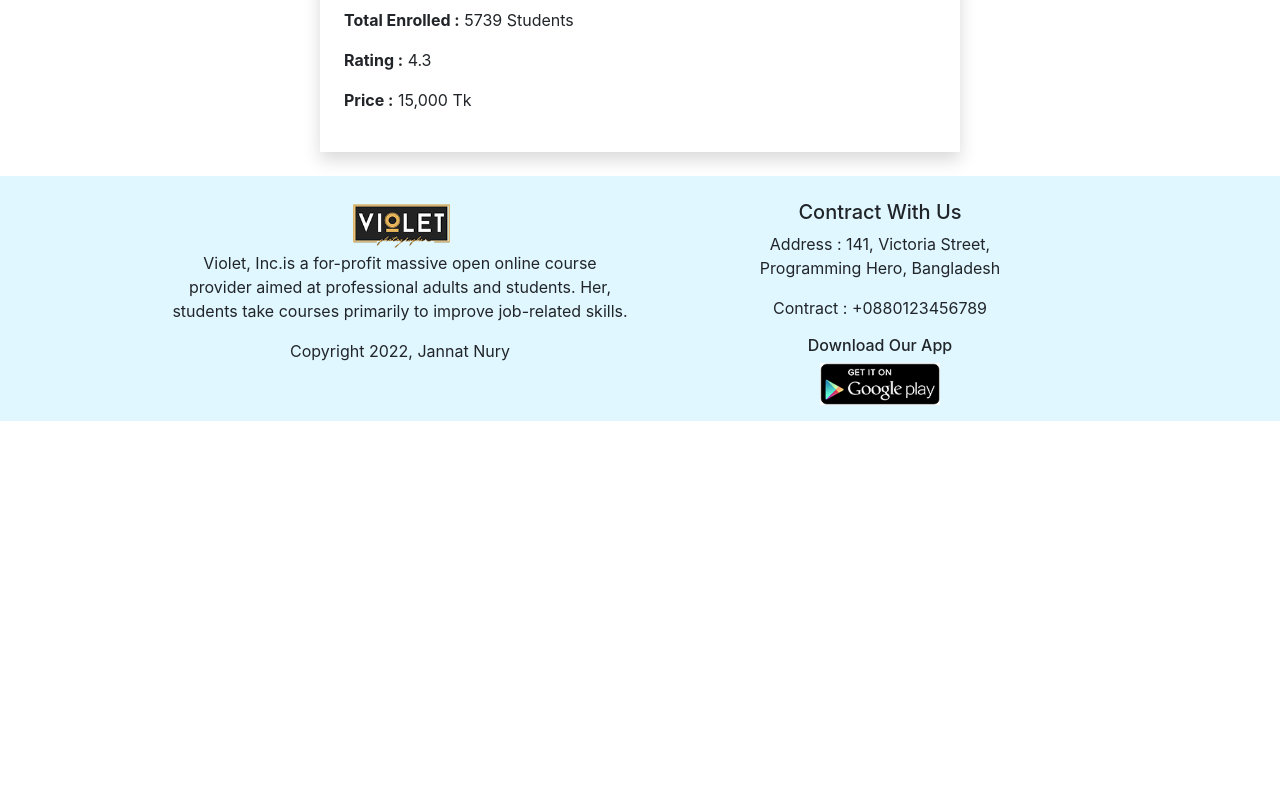
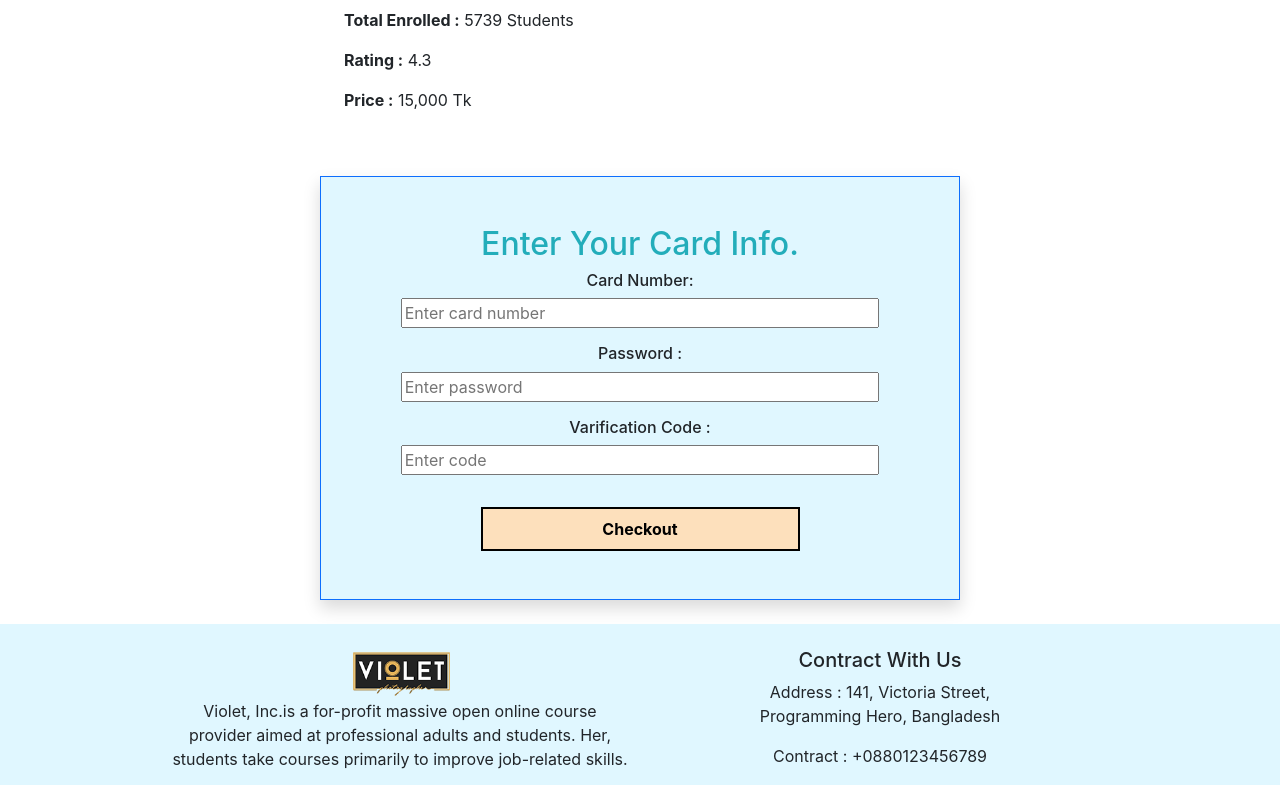
Before and after one commit to jannatnury/violet, a React (Create React App) app: page /home in a window 1280 px wide. Shown: the part 3516-4301 px from the top of the page. Before the commit the page ends 3937 px from the top, so only its background shows below. Built offline with nearby package versions, Linux system fonts and the light colour scheme.

Commit message:
checkout form added

```diff
--- a/src/components/CheckOut/CheckOut.css
+++ b/src/components/CheckOut/CheckOut.css
@@ -1,7 +1,18 @@
+/* image style */
 .checkout-img{
     width: 350px;
     height: 250px;
 }
+
+/* form styles */
+.checkout-container{
+    background-color: #E0F7FF;
+}
+.checkout-btn{
+    border: 2px solid ;
+    background-color: #fde0bc;
+}
+/* moboile responsive */
 @media screen and (max-width:576px) {
     .checkout-img{
         width: 250px;
--- a/src/components/CheckOut/CheckOut.js
+++ b/src/components/CheckOut/CheckOut.js
@@ -1,6 +1,7 @@
 import React from 'react';
 import './CheckOut.css';
 import img from '../../assets/images/checkout1.jpg';
+import { Link } from 'react-router-dom';
 
 const CheckOut = () => {
     return (
@@ -9,7 +10,7 @@ const CheckOut = () => {
             <div className='w-50 m-auto my-3'>
                 <img className='checkout-img shadow mt-3' src={img} alt="" />
             </div>
-            <div className='w-50 m-auto mt-3 d-flex flex-column align-items-start shadow p-4 mb-4'>
+            <div className='w-50 m-auto mt-3 d-flex flex-column align-items-start p-4 mb-4'>
                 <h2>Complete Photography Cource</h2>
                 <h5>Instructor : <span className='text-secondary'>Jannat Nury</span> </h5>
                 <h4>Course Description :</h4>
@@ -18,6 +19,19 @@ const CheckOut = () => {
                 <p><span className='fw-bold'>Rating :</span> 4.3</p>
                 <p><span className='fw-bold'>Price :</span> 15,000 Tk</p>
             </div>
+            <div className='checkout-container border border-primary w-50 m-auto py-5 mb-4 shadow'>
+                <h2>Enter Your Card Info.</h2>
+                <form className='login-form'>
+                    <h6>Card Number:</h6>
+                    <input className='w-75 mb-3' type="text" name="text" placeholder='Enter card number' required />
+                    <h6>Password :</h6>
+                    <input className='w-75 mb-3' type="password" name="password" placeholder='Enter password' required />
+                    <h6>Varification Code :</h6>
+                    <input className='w-75 mb-3' type="text" name="text" placeholder='Enter code' required />
+                    <br />
+                    <button className='w-50 fw-bolder py-2 checkout-btn mt-3' type="submit" >Checkout</button>
+                </form>
+            </div>
         </div>
     );
 };
```
